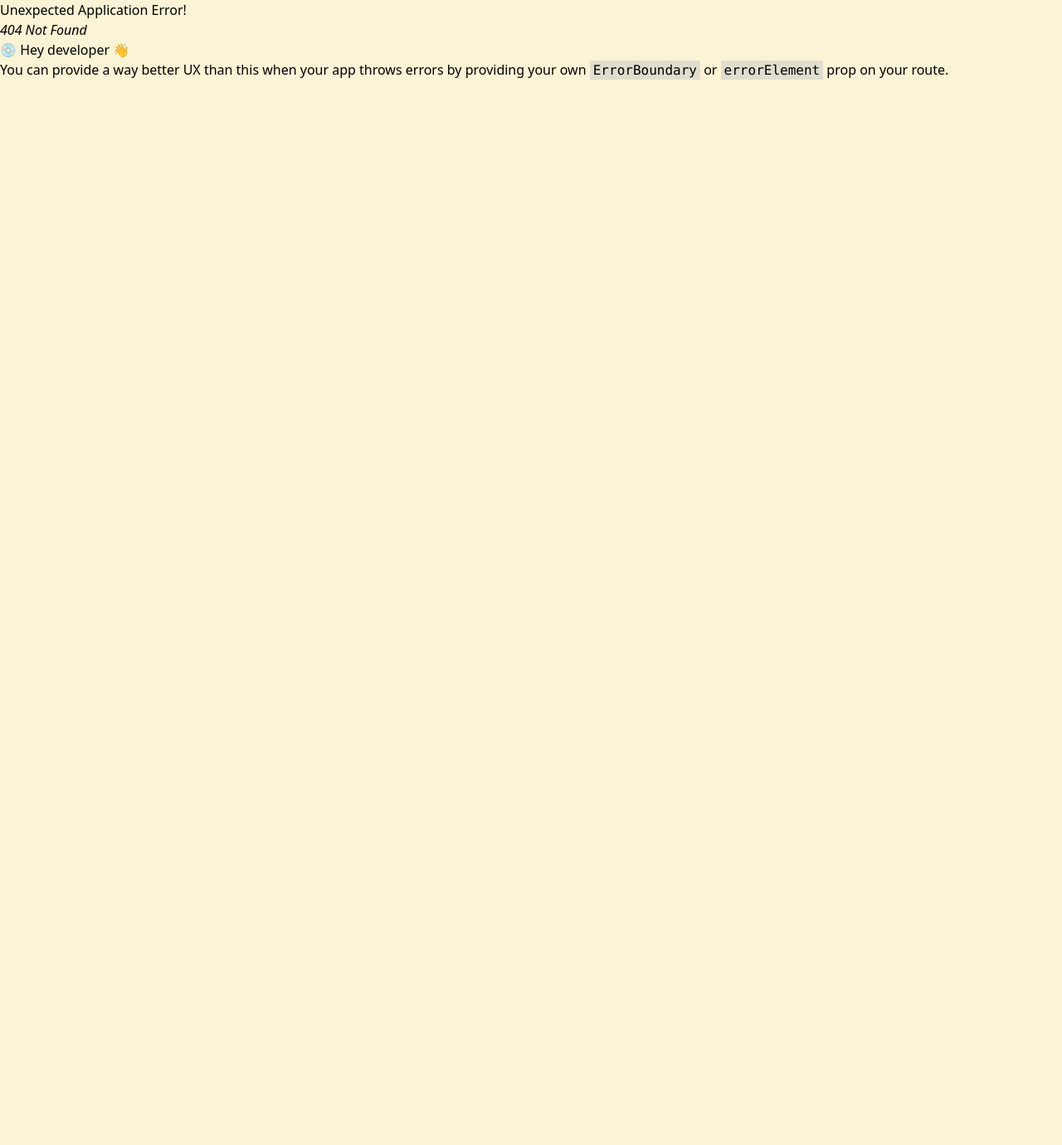
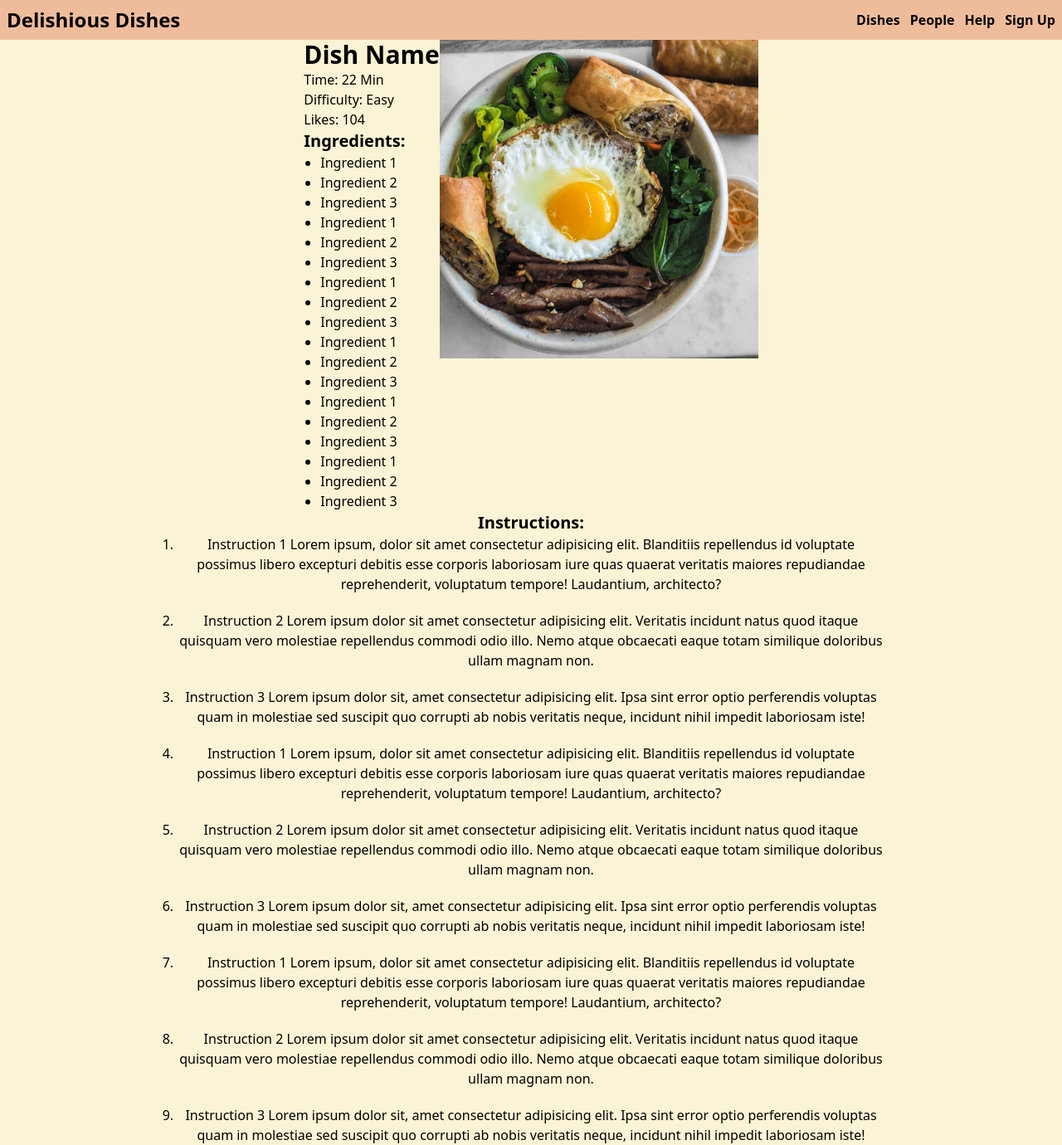
Before and after one commit to 2xhamzeh/DelishiousDishes, a React (Vite) app in the folder client/: page /dish in a window 1280 px wide. Before the commit this address had no page. Shown: the whole page at 83% size. Before the commit the page ends 800 px from the top, so only its background shows below. Built offline with nearby package versions, Linux system fonts and the light colour scheme.

Commit message:
added dish and dish card, changed how dishes are displayed

```diff
--- /dev/null
+++ b/client/src/components/Dish.jsx
@@ -0,0 +1,111 @@
+import React from "react";
+
+const Dish = () => {
+  return (
+    <div>
+      <div className="flex justify-center">
+        <div>
+          <h1 className="font-bold text-3xl">Dish Name</h1>
+          <h3 className="">Time: 22 Min</h3>
+          <h3>Difficulty: Easy</h3>
+          <h3>Likes: 104</h3>
+          <div className="">
+            <h3 className="font-bold text-xl">Ingredients:</h3>
+            <ul className="list-disc ml-5">
+              <li>Ingredient 1</li>
+              <li>Ingredient 2</li>
+              <li>Ingredient 3</li>
+              <li>Ingredient 1</li>
+              <li>Ingredient 2</li>
+              <li>Ingredient 3</li>
+              <li>Ingredient 1</li>
+              <li>Ingredient 2</li>
+              <li>Ingredient 3</li>
+              <li>Ingredient 1</li>
+              <li>Ingredient 2</li>
+              <li>Ingredient 3</li>
+              <li>Ingredient 1</li>
+              <li>Ingredient 2</li>
+              <li>Ingredient 3</li>
+              <li>Ingredient 1</li>
+              <li>Ingredient 2</li>
+              <li>Ingredient 3</li>
+            </ul>
+          </div>
+        </div>
+        <div>
+          <img
+            className="w-96 h-96 object-cover"
+            src="/images/dish.jpg"
+            alt="Dish"
+          />
+        </div>
+      </div>
+
+      <div className=" flex flex-col items-center">
+        <h3 className="font-bold text-xl text-center">Instructions:</h3>
+        <ol className="list-decimal w-2/3 flex flex-col gap-5 items-center text-center">
+          <li>
+            Instruction 1 Lorem ipsum, dolor sit amet consectetur adipisicing
+            elit. Blanditiis repellendus id voluptate possimus libero excepturi
+            debitis esse corporis laboriosam iure quas quaerat veritatis maiores
+            repudiandae reprehenderit, voluptatum tempore! Laudantium,
+            architecto?
+          </li>
+          <li>
+            Instruction 2 Lorem ipsum dolor sit amet consectetur adipisicing
+            elit. Veritatis incidunt natus quod itaque quisquam vero molestiae
+            repellendus commodi odio illo. Nemo atque obcaecati eaque totam
+            similique doloribus ullam magnam non.
+          </li>
+          <li>
+            Instruction 3 Lorem ipsum dolor sit, amet consectetur adipisicing
+            elit. Ipsa sint error optio perferendis voluptas quam in molestiae
+            sed suscipit quo corrupti ab nobis veritatis neque, incidunt nihil
+            impedit laboriosam iste!
+          </li>
+          <li>
+            Instruction 1 Lorem ipsum, dolor sit amet consectetur adipisicing
+            elit. Blanditiis repellendus id voluptate possimus libero excepturi
+            debitis esse corporis laboriosam iure quas quaerat veritatis maiores
+            repudiandae reprehenderit, voluptatum tempore! Laudantium,
+            architecto?
+          </li>
+          <li>
+            Instruction 2 Lorem ipsum dolor sit amet consectetur adipisicing
+            elit. Veritatis incidunt natus quod itaque quisquam vero molestiae
+            repellendus commodi odio illo. Nemo atque obcaecati eaque totam
+            similique doloribus ullam magnam non.
+          </li>
+          <li>
+            Instruction 3 Lorem ipsum dolor sit, amet consectetur adipisicing
+            elit. Ipsa sint error optio perferendis voluptas quam in molestiae
+            sed suscipit quo corrupti ab nobis veritatis neque, incidunt nihil
+            impedit laboriosam iste!
+          </li>
+          <li>
+            Instruction 1 Lorem ipsum, dolor sit amet consectetur adipisicing
+            elit. Blanditiis repellendus id voluptate possimus libero excepturi
+            debitis esse corporis laboriosam iure quas quaerat veritatis maiores
+            repudiandae reprehenderit, voluptatum tempore! Laudantium,
+            architecto?
+          </li>
+          <li>
+            Instruction 2 Lorem ipsum dolor sit amet consectetur adipisicing
+            elit. Veritatis incidunt natus quod itaque quisquam vero molestiae
+            repellendus commodi odio illo. Nemo atque obcaecati eaque totam
+            similique doloribus ullam magnam non.
+          </li>
+          <li>
+            Instruction 3 Lorem ipsum dolor sit, amet consectetur adipisicing
+            elit. Ipsa sint error optio perferendis voluptas quam in molestiae
+            sed suscipit quo corrupti ab nobis veritatis neque, incidunt nihil
+            impedit laboriosam iste!
+          </li>
+        </ol>
+      </div>
+    </div>
+  );
+};
+
+export default Dish;
--- /dev/null
+++ b/client/src/components/DishCard.jsx
@@ -0,0 +1,21 @@
+import React from "react";
+import { useNavigate } from "react-router-dom";
+
+const DishCard = ({ id, name, img }) => {
+  const navigate = useNavigate();
+  return (
+    <div>
+      <div className="m-8">
+        <img
+          className="border object-cover h-60 w-60 cursor-pointer"
+          src={img || "/images/placeholder.png"}
+          alt={name}
+          onClick={() => navigate(`/dishes/${id}`)}
+        />
+        <h2 className="mt-5 text-center font-light text-lg">{name}</h2>
+      </div>
+    </div>
+  );
+};
+
+export default DishCard;
--- a/client/src/components/Dishes.jsx
+++ b/client/src/components/Dishes.jsx
@@ -1,4 +1,5 @@
 import React, { useEffect, useState } from "react";
+import DishCard from "./DishCard";
 
 const Dishes = () => {
   const [dishes, setDishes] = useState();
@@ -18,7 +19,22 @@ const Dishes = () => {
     getDishData();
   }, []);
 
-  return <div>{JSON.stringify(dishes)}</div>;
+  return (
+    <div>
+      <h1 className="text-center font-bold text-3xl mt-8 mb-10">All Dishes</h1>
+      <div className="flex flex-wrap justify-center">
+        {dishes &&
+          dishes.map((dish) => (
+            <DishCard
+              key={dish._id}
+              id={dish._id}
+              name={dish.name}
+              img={dish.img}
+            />
+          ))}
+      </div>
+    </div>
+  );
 };
 
 export default Dishes;
--- a/client/src/components/Login.jsx
+++ b/client/src/components/Login.jsx
@@ -41,7 +41,7 @@ const Login = () => {
           // code to navigate to user profile
           const data = await response.json();
           navigate(`/users/${data.user.id}`);
-        } else {
+        } else if(response.status === 404) {
           // code to show error message
         }
       } catch (error) {
--- a/client/src/routes.jsx
+++ b/client/src/routes.jsx
@@ -8,6 +8,7 @@ import Signup from "./components/Signup";
 import Home from "./components/Home";
 import Login from "./components/Login";
 import Profile from "./components/Profile";
+import Dish from "./components/Dish";
 
 export const router = createBrowserRouter([
   {
@@ -21,6 +22,10 @@ export const router = createBrowserRouter([
       {
         path: "dishes",
         element: <Dishes />,
+      },
+      {
+        path: "dish",
+        element: <Dish />,
       },
       {
         path: "users",
```
